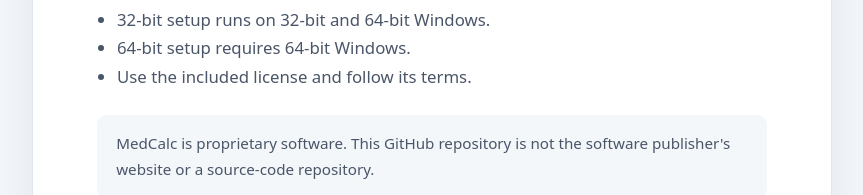
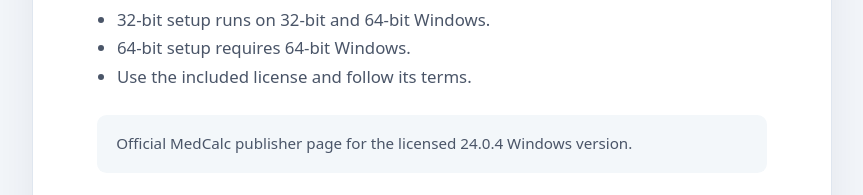
Before and after one commit to MedCalcSoft/medcalc, a plain HTML site: page index.html in a window 1280 px wide. Shown: the part 605-800 px from the top of the page, without its empty margins (208-1071 px from the left). Drawn offline with Linux system fonts and the light colour scheme.

Commit message:
Identify the official MedCalc publisher page
Co-authored-by: Copilot <223556219+Copilot@users.noreply.github.com>

```diff
--- a/index.html
+++ b/index.html
@@ -57,7 +57,7 @@
       <li>64-bit setup requires 64-bit Windows.</li>
       <li>Use the included license and follow its terms.</li>
     </ul>
-    <p class="notice">MedCalc is proprietary software. This GitHub repository is not the software publisher's website or a source-code repository.</p>
+    <p class="notice">Official MedCalc publisher page for the licensed 24.0.4 Windows version.</p>
     <footer>MedCalc 24.0.4 · Windows 32-bit and 64-bit · <a href="https://github.com/MedCalcSoft/medcalc">GitHub repository</a> · <a href="https://github.com/MedCalcSoft/medcalc/releases/tag/24.0.4">Release page</a></footer>
   </main>
 </body>
```
Also changed, not shown: LICENSE.txt, 1 other file.
